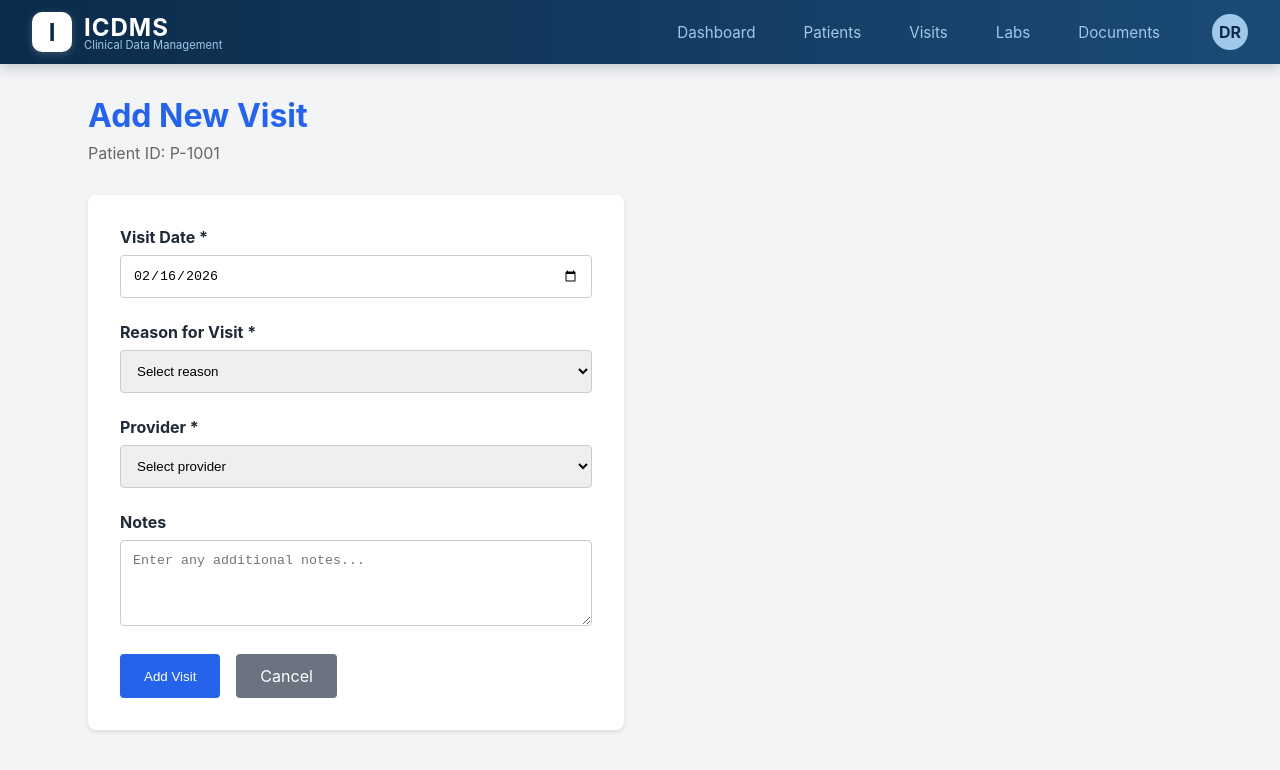
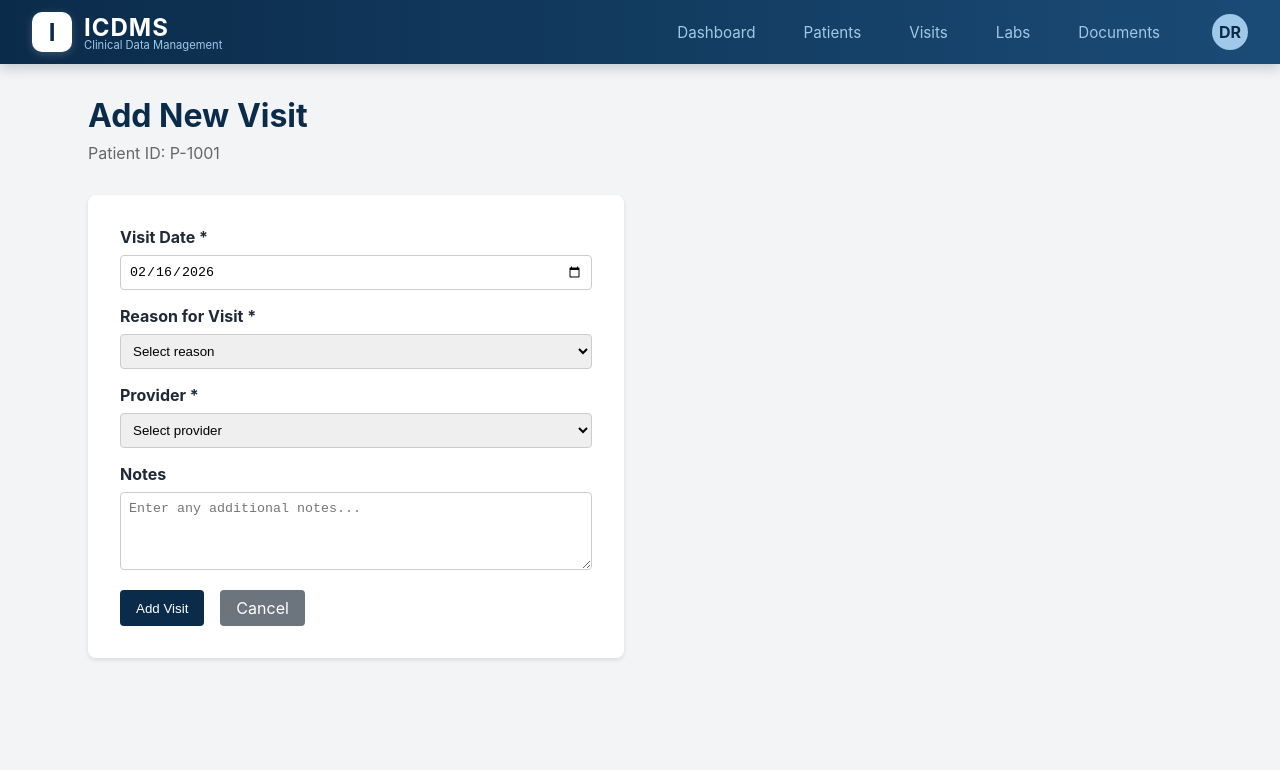
Before and after one commit to nellyuiop/icdms-frontend, a Next.js app: page /patients/P-1001/visits/new in a window 1280 px wide. Shown: the top 770 px of the page. Built offline with nearby package versions, Linux system fonts and the light colour scheme.

Commit message:
feat: add visit form

```diff
--- a/app/patients/[id]/visits/new/page.tsx
+++ b/app/patients/[id]/visits/new/page.tsx
@@ -17,6 +17,16 @@ export default function AddVisitPage() {
   });
 
   const [loading, setLoading] = useState(false);
+  const [success, setSuccess] = useState(false);
+
+  const handleChange = (
+    e: React.ChangeEvent<
+      HTMLInputElement | HTMLTextAreaElement | HTMLSelectElement
+    >,
+  ) => {
+    const { name, value } = e.target;
+    setFormData((prev) => ({ ...prev, [name]: value }));
+  };
 
   const handleSubmit = (e: React.FormEvent) => {
     e.preventDefault();
@@ -24,22 +34,40 @@ export default function AddVisitPage() {
 
     // Simulate API call
     setTimeout(() => {
-      alert("Visit added successfully!");
       setLoading(false);
-      router.push(`/patients/${patientId}/visits`);
+      setSuccess(true);
+
+      // Redirect after 2 seconds
+      setTimeout(() => {
+        router.push(`/patients/${patientId}/visits`);
+      }, 2000);
     }, 1000);
   };
 
   return (
     <div style={{ padding: "2rem", maxWidth: "600px" }}>
       <h1
-        style={{ fontSize: "2rem", color: "#2563eb", marginBottom: "0.5rem" }}
+        style={{ fontSize: "2rem", color: "#0b2b4a", marginBottom: "0.5rem" }}
       >
         Add New Visit
       </h1>
       <p style={{ color: "#666", marginBottom: "2rem" }}>
         Patient ID: {patientId}
       </p>
+
+      {success && (
+        <div
+          style={{
+            background: "#d4edda",
+            color: "#155724",
+            padding: "1rem",
+            borderRadius: "4px",
+            marginBottom: "1rem",
+          }}
+        >
+          ✓ Visit added successfully! Redirecting...
+        </div>
+      )}
 
       <form
         onSubmit={handleSubmit}
@@ -50,7 +78,7 @@ export default function AddVisitPage() {
           boxShadow: "0 2px 4px rgba(0,0,0,0.1)",
         }}
       >
-        <div style={{ marginBottom: "1.5rem" }}>
+        <div style={{ marginBottom: "1rem" }}>
           <label
             style={{
               display: "block",
@@ -62,19 +90,20 @@ export default function AddVisitPage() {
           </label>
           <input
             type="date"
+            name="date"
             value={formData.date}
-            onChange={(e) => setFormData({ ...formData, date: e.target.value })}
+            onChange={handleChange}
             required
             style={{
               width: "100%",
-              padding: "0.75rem",
+              padding: "0.5rem",
               border: "1px solid #ccc",
               borderRadius: "4px",
             }}
           />
         </div>
 
-        <div style={{ marginBottom: "1.5rem" }}>
+        <div style={{ marginBottom: "1rem" }}>
           <label
             style={{
               display: "block",
@@ -85,14 +114,13 @@ export default function AddVisitPage() {
             Reason for Visit *
           </label>
           <select
+            name="reason"
             value={formData.reason}
-            onChange={(e) =>
-              setFormData({ ...formData, reason: e.target.value })
-            }
+            onChange={handleChange}
             required
             style={{
               width: "100%",
-              padding: "0.75rem",
+              padding: "0.5rem",
               border: "1px solid #ccc",
               borderRadius: "4px",
             }}
@@ -105,7 +133,7 @@ export default function AddVisitPage() {
           </select>
         </div>
 
-        <div style={{ marginBottom: "1.5rem" }}>
+        <div style={{ marginBottom: "1rem" }}>
           <label
             style={{
               display: "block",
@@ -116,14 +144,13 @@ export default function AddVisitPage() {
             Provider *
           </label>
           <select
+            name="provider"
             value={formData.provider}
-            onChange={(e) =>
-              setFormData({ ...formData, provider: e.target.value })
-            }
+            onChange={handleChange}
             required
             style={{
               width: "100%",
-              padding: "0.75rem",
+              padding: "0.5rem",
               border: "1px solid #ccc",
               borderRadius: "4px",
             }}
@@ -135,7 +162,7 @@ export default function AddVisitPage() {
           </select>
         </div>
 
-        <div style={{ marginBottom: "1.5rem" }}>
+        <div style={{ marginBottom: "1rem" }}>
           <label
             style={{
               display: "block",
@@ -146,14 +173,13 @@ export default function AddVisitPage() {
             Notes
           </label>
           <textarea
+            name="notes"
             value={formData.notes}
-            onChange={(e) =>
-              setFormData({ ...formData, notes: e.target.value })
-            }
+            onChange={handleChange}
             rows={4}
             style={{
               width: "100%",
-              padding: "0.75rem",
+              padding: "0.5rem",
               border: "1px solid #ccc",
               borderRadius: "4px",
             }}
@@ -166,8 +192,8 @@ export default function AddVisitPage() {
             type="submit"
             disabled={loading}
             style={{
-              padding: "0.75rem 1.5rem",
-              background: loading ? "#ccc" : "#2563eb",
+              padding: "0.5rem 1rem",
+              background: loading ? "#ccc" : "#0b2b4a",
               color: "white",
               border: "none",
               borderRadius: "4px",
@@ -179,8 +205,8 @@ export default function AddVisitPage() {
           <Link
             href={`/patients/${patientId}`}
             style={{
-              padding: "0.75rem 1.5rem",
-              background: "#6b7280",
+              padding: "0.5rem 1rem",
+              background: "#6c757d",
               color: "white",
               textDecoration: "none",
               borderRadius: "4px",
```
